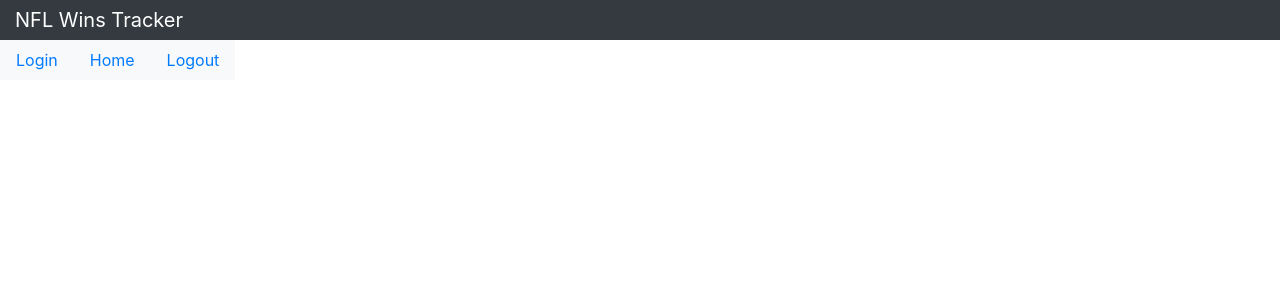
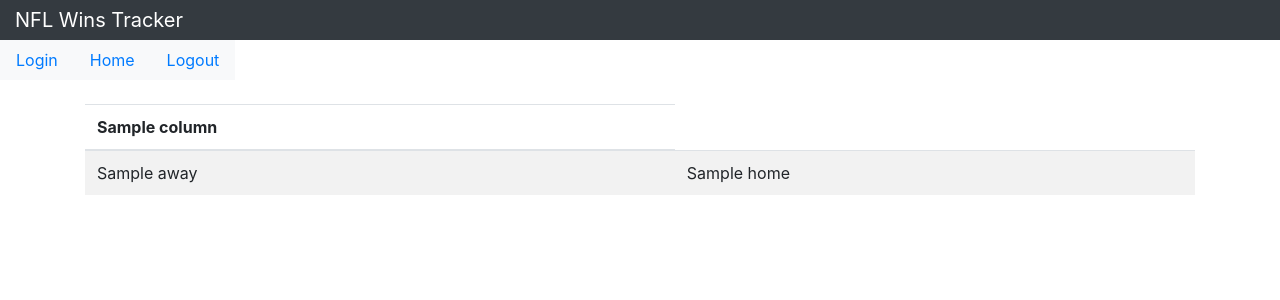
Before and after one commit to JackFrancis2357/NFL_Groupme_Bot, a Flask app: template templates/nfl_wins_homepage.html in a window 1280 px wide. Shown: the top 300 px of the page. Run offline with Flask 2, Linux system fonts and the light colour scheme; the template is opened without the code that fills it: most values are stand-ins (such as "Sample title", 1, 10 or a date in 2020); some libraries are stand-ins or nearby versions.

Commit message:
Initial webpage, away/home funtionality added

```diff
--- a/app.py
+++ b/app.py
@@ -28,8 +28,18 @@ def homepage():
     current_week = 1
     matchups_df = pd.read_csv('Weekly_Matchups.csv')
     current_matchups = matchups_df[f'Wk_{current_week}_Matchups']
-    print(current_matchups)
-    return render_template('nfl_wins_homepage.html')
+    away_home_teams = current_matchups.str.split(pat='at', expand=True)
+    away_home_teams.columns = ['Away', 'Home']
+
+    matchups = []
+    for i in range(away_home_teams.shape[0]):
+        doc = {
+            'Away': away_home_teams['Away'][i],
+            'Home': away_home_teams['Home'][i]
+        }
+        matchups.append(doc)
+
+    return render_template('nfl_wins_homepage.html', matchups=matchups, columns=['Away', 'Home'])
 
 @app.route('/groupmebot', methods=['POST'])
 def webhook():
--- a/templates/nfl_wins_homepage.html
+++ b/templates/nfl_wins_homepage.html
@@ -2,7 +2,22 @@
 {% block content %}
 
     <div class="container">
+        <table class="table table-striped">
+            <thead>
+            {%- for column in columns %}
+                <th>{{ column }}</th>
+            {%- endfor %}
+            </thead>
 
+            <tbody>
+            {%- for row in matchups %}
+                <tr>
+                    <td> {{ row.Away }}</td>
+                    <td> {{ row.Home }}</td>
+                </tr>
+            {%- endfor %}
+            </tbody>
+        </table>
     </div>
 
     <div class="row">
```
Also changed, not shown: 2 other files. Lines whose indentation alone changed are shown as unchanged.
